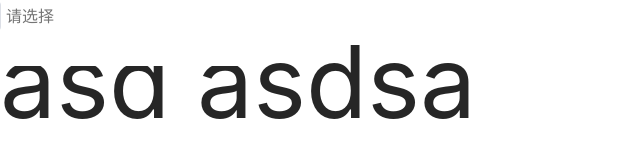
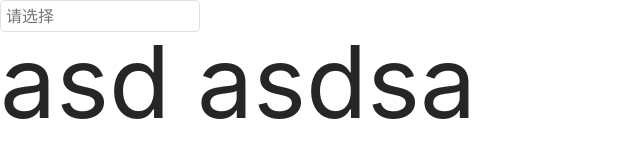
Before and after one commit to lzt-T/carpediemUi, a Vue app: page / in a window 1280 px wide. Shown: the top 143 px of the page, without its empty margins (0-640 px from the left). Built offline with nearby package versions, Linux system fonts and the light colour scheme; a web font is replaced by a local one.

Commit message:
fix: 修复多级选择器的flex问题

```diff
--- a/examples/App.vue
+++ b/examples/App.vue
@@ -16,7 +16,7 @@
       @blur="onBlur"
       @focus="onFocus"
     ></cd-select> -->
-    <cd-cascader :option="option" @change="onChange"></cd-cascader>
+    <cd-cascader :option="option" @change="onChange" :width="100"></cd-cascader>
     asd asdsa
     <div>sadsad</div>
     <div @click.stop="">sadsad</div>
--- a/packages/cascader/src/cascader.vue
+++ b/packages/cascader/src/cascader.vue
@@ -8,6 +8,7 @@
       'cd-cascader-frame-focus': isFocus,
     }"
   >
+    <div class="cd-cascader-div">
       <input
         type="text"
         class="cd-cascader"
@@ -15,6 +16,8 @@
         ref="info"
         :name="name"
       />
+    </div>
+
     <cd-icon
       name="downArrowTow"
       color="#dde0e7"
@@ -25,6 +28,7 @@
       }"
       :size="heightData / 2"
     ></cd-icon>
+
     <div
       :class="{
         'cd-cascader-downbox-frame': true,
@@ -113,6 +117,9 @@ export default defineComponent({
     window.addEventListener("mousedown", () => {
       if (isFocus.value == true) {
         isFocus.value = false;
+        setTimeout(() => {
+          isShow.value = false;
+        }, 180);
       }
     });
     // 获得多级选项的数据
@@ -144,7 +151,6 @@ export default defineComponent({
 
 <style scoped>
 .cd-cascader-frame {
-  /* 锁定字的大小避免修改font-xize带来的影响 */
   position: relative;
   display: flex;
   align-items: center;
@@ -159,12 +165,21 @@ export default defineComponent({
 .cd-cascader-frame-focus {
   border: 1px solid #8ac3ff;
 }
+.cd-cascader-div {
+  position: relative;
+  flex: 99999;
+  height: v-bind(heightData + "px");
+  border: 0px;
+}
 .cd-cascader {
-  flex: 99999;
-  border: 0;
+  position: absolute;
+  width: 100%;
+  height: 100%;
+  border: 0px;
   padding-left: 5px;
   font-size: v-bind(heightData/2 + "px");
   color: #606266;
+  background-color: transparent;
 }
 .cd-cascader-icon {
   flex: 1;
```
Lines whose indentation alone changed are shown as unchanged.
